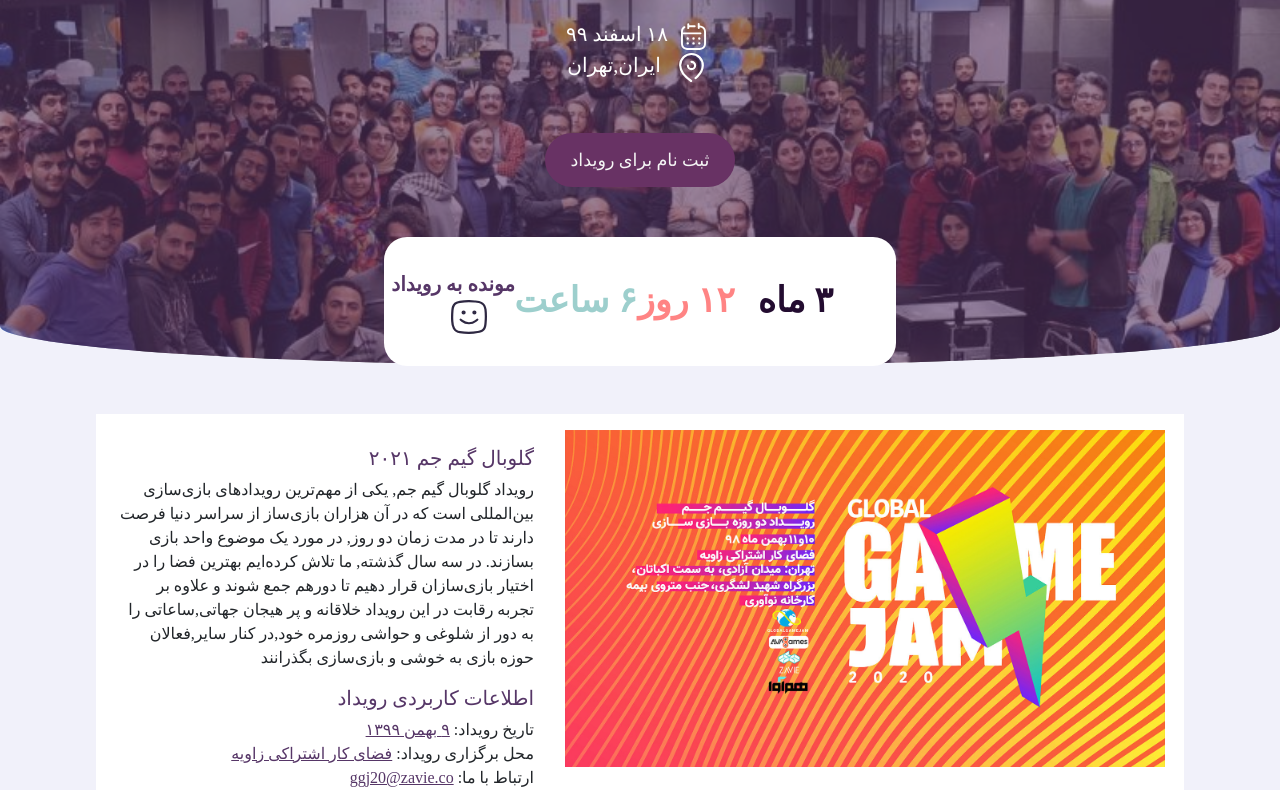
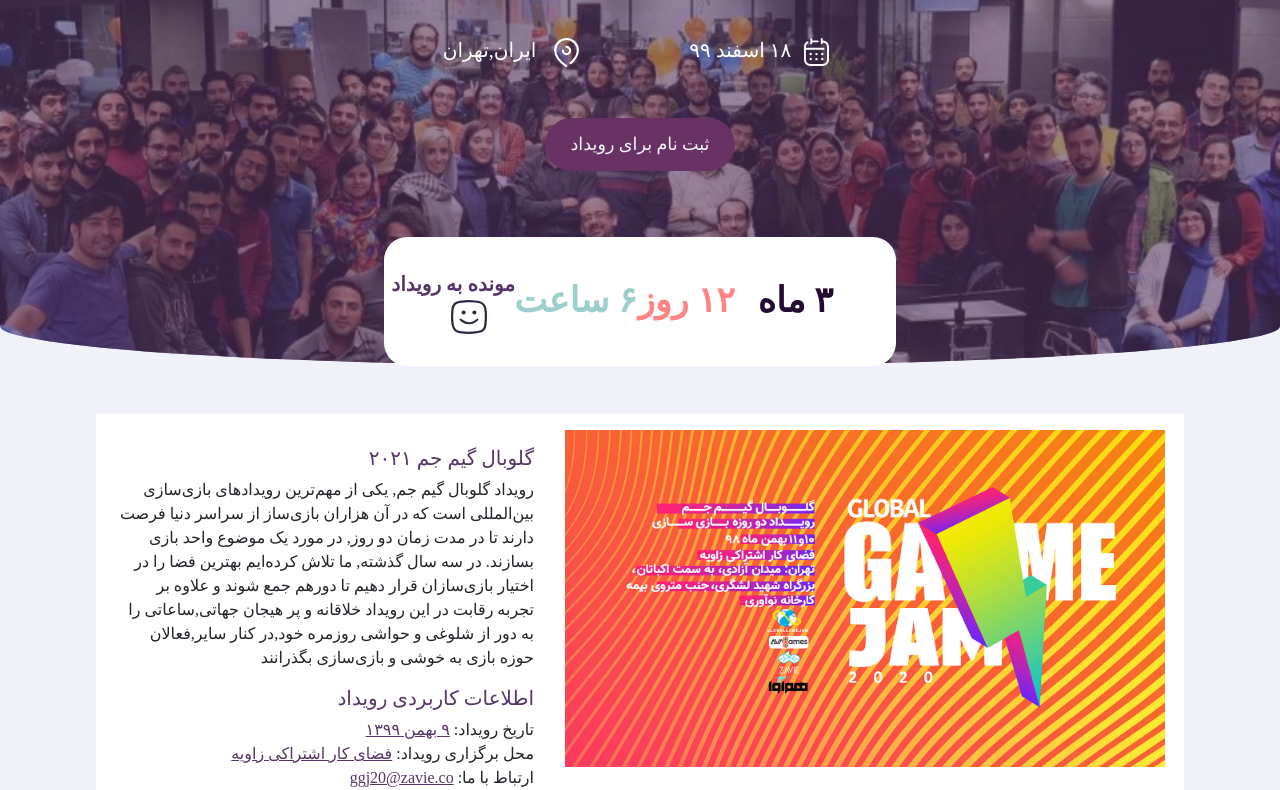
Before and after one commit to taha-ahmadi/global-game-jam2021, a plain HTML site: page index.html in a window 1280 px wide. Shown: the part 434-1224 px from the top of the page. Drawn offline with nearby package versions, Linux system fonts and the light colour scheme; a web font is replaced by a local one.

Commit message:
mobile bug fix

```diff
--- a/css/style.css
+++ b/css/style.css
@@ -86,18 +86,14 @@
         font-family: "cinema";
         font-size: 3em;
     }
+    #main-img{
+        border-left: 3px dashed rgb(86, 54, 103);
+        border-right: 3px dashed rgb(86, 54, 103);
+    }
     #main-info{
         margin-top: 250px;
     }
   }
-
-@media (min-width:801px)  {
-    #main-img{
-        border-left: 3px dashed rgb(86, 54, 103);
-        border-right: 3px dashed rgb(86, 54, 103);
-    }
-
-}
 
 .btn-ggj{
     background-color: rgb(104, 50, 100);
--- a/index.html
+++ b/index.html
@@ -81,7 +81,7 @@
                             <img class="text-white mx-2" width="25px" src="assets/icon/Calendar.svg" alt="" srcset=""> ۱۸
                             اسفند
                             ۹۹</span>
-                        <span class="mx-5 d-block"><img class="text-white ml-2 mr-1" width="35px"
+                        <span class="mx-5 d-block d-md-inline-block"><img class="text-white ml-2 mr-1" width="35px"
                                 src="assets/icon/Iconly-Broken-Location.svg" alt="" srcset="">
                             ایران,تهران</span>
                     </div>
```
